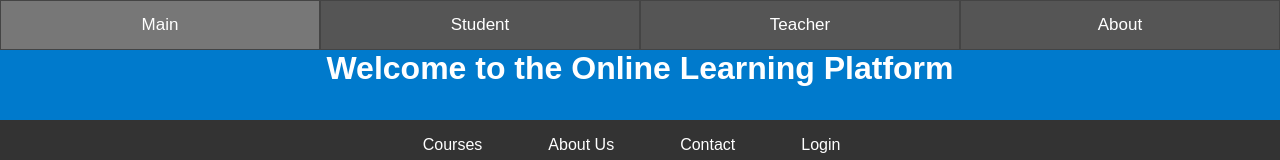
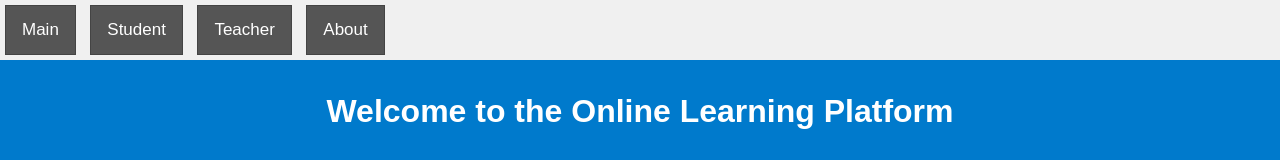
Before and after one commit to TimeaFuntikova/semka-vajko, a Svelte app in the folder svelte-app/: page / in a window 1280 px wide. Shown: the top 160 px of the page. Built offline with nearby package versions, Linux system fonts and the light colour scheme.

Commit message:
changed loading logic in app

```diff
--- a/svelte-app/src/App.svelte
+++ b/svelte-app/src/App.svelte
@@ -1,40 +1,47 @@
 <script lang="ts">
+    import { onMount } from 'svelte';
     import MainPage from "./components/pages/main.svelte";
     import StudentPage from "./components/pages/student.svelte";
     import TeacherPage from "./components/pages/teacher.svelte";
     import AboutPage from "./components/pages/about.svelte";
-	const pages = [
-		{ name: "Main", component: MainPage },
-		{ name: "Student", component: StudentPage },
-		{ name: "Teacher", component: TeacherPage },
-		{ name: "About", component: AboutPage }
-	];
+    import ProfilePage from "./components/pages/profile.svelte";
+    import { isLoggedIn } from "@/storage/form.storage";
 
-	let selectedPage = pages[0];
-	$: console.dir(selectedPage)
-	const loadPage = (obj) => selectedPage = obj;
+    let selectedPage = MainPage;
+
+    function loadPage(component) {
+        selectedPage = component;
+    }
+
+    $: console.dir(selectedPage);
 </script>
 
-{#each pages as webpageObj}
-	<button class="tablink"
-			title={webpageObj.name}
-			on:click={() => loadPage(webpageObj)}>{webpageObj.name}</button>
-{/each}
-<svelte:component this={selectedPage.component} />
+<button on:click={() => loadPage(MainPage)}>Main</button>
+<button on:click={() => loadPage(StudentPage)}>Student</button>
+<button on:click={() => loadPage(TeacherPage)}>Teacher</button>
+<button on:click={() => loadPage(AboutPage)}>About</button>
+
+{#if selectedPage !== null}
+    {#if $isLoggedIn}
+        <ProfilePage />
+    {:else}
+        <svelte:component this={selectedPage} />
+    {/if}
+{/if}
+
     <style>
-	.tablink {
+    button {
     background-color: #555;
     color: white;
-		float: left;
     outline: none;
-		border: .5px solid #444;
+    border: 1px solid #444;
     cursor: pointer;
     padding: 14px 16px;
     font-size: 17px;
-		width: 25%;
+    margin: 5px;
     }
 
-	.tablink:hover {
+    button:hover {
     background-color: #777;
     }
     </style>
```
Lines whose indentation alone changed are shown as unchanged.
